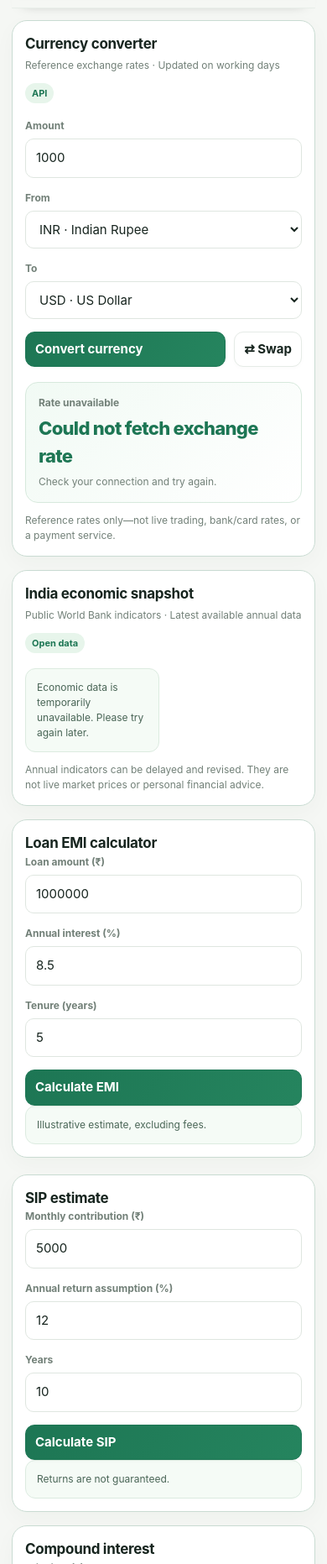
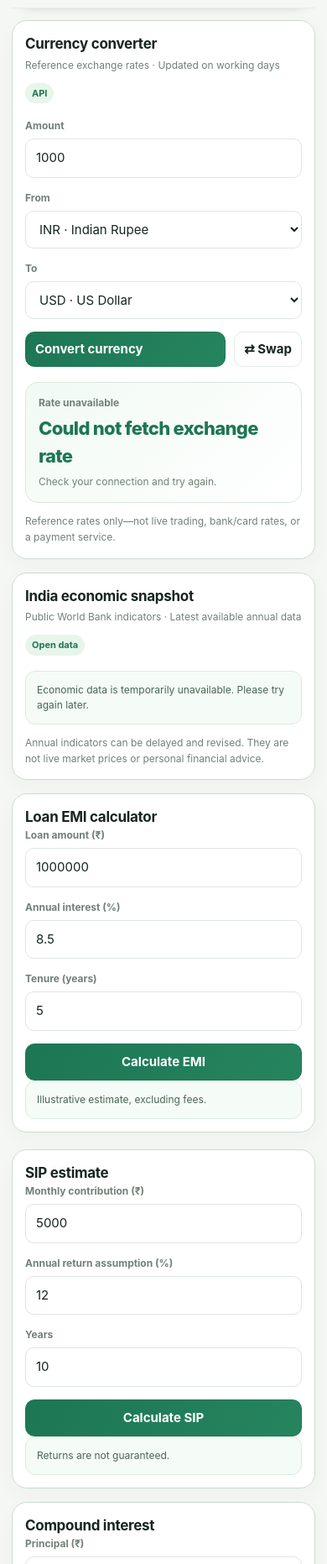
Before and after one commit to pkdiv6548/Finance, a website: page calculators.html in a window 390 px wide. Shown: the part 137-2000 px from the top of the page at 84% size. Drawn offline with Linux system fonts and the light colour scheme; no server answers.

Commit message:
Fix profile and calculator page layout issues
Improve profile action links, modal sizing, and responsive calculator layouts.

```diff
--- a/calculators.html
+++ b/calculators.html
@@ -1,2 +1,2 @@
 <!doctype html>
-<html lang="en"><head><meta charset="utf-8"><meta name="viewport" content="width=device-width,initial-scale=1"><meta name="theme-color" content="#f5f7f4"><meta name="description" content="Personal finance workspace for tracking and planning money."><title>Finance calculators · Finance</title><link rel="stylesheet" href="css/styles.css?v=20261026-open-currency-api1"></head><body data-page="calculators"><div id="app"></div><script src="js/app.js?v=20261026-open-currency-api1"></script></body></html>
+<html lang="en"><head><meta charset="utf-8"><meta name="viewport" content="width=device-width,initial-scale=1"><meta name="theme-color" content="#f5f7f4"><meta name="description" content="Personal finance workspace for tracking and planning money."><title>Finance calculators · Finance</title><link rel="stylesheet" href="css/styles.css?v=20261026-calculator-layout1"></head><body data-page="calculators"><div id="app"></div><script src="js/app.js?v=20261026-open-currency-api1"></script></body></html>
--- a/css/styles.css
+++ b/css/styles.css
@@ -1110,3 +1110,30 @@ button.profile-avatar{
 .currency-disclaimer{margin:12px 0 0}
 :root[data-theme="dark"] .currency-result{background:#192c20;border-color:#315541}
 @media(max-width:520px){.currency-submit{flex-wrap:wrap}.currency-result{padding:15px}}
+
+
+/* Profile and calculator layout fixes (2026-10-26) */
+.toolbar a.btn{text-decoration:none;justify-content:center;min-height:44px}
+.toolbar a.btn:focus-visible{text-decoration:none}
+.profile-modal-backdrop{z-index:100}
+.profile-modal{max-width:min(480px,calc(100vw - 28px));max-height:calc(100dvh - 32px);overflow:auto}
+.economic-panel .stat-grid{grid-template-columns:repeat(3,minmax(0,1fr));align-items:stretch}
+.economic-panel .stat-card{min-width:0;overflow-wrap:anywhere}
+.economic-panel .stat-value{font-size:clamp(18px,1.7vw,25px);overflow-wrap:anywhere}
+.main>.content>.split{grid-template-columns:minmax(0,1.15fr) minmax(280px,.85fr);align-items:stretch}
+.main>.content>.split>.panel{min-width:0;display:flex;flex-direction:column}
+.main>.content>.split>.panel form{flex:1;align-content:start}
+.main>.content>.split>.panel .notice{margin-top:auto}
+#emiForm .field.full,#sipForm .field.full{grid-column:1/-1}
+#emiForm button,#sipForm button,#ciForm button{width:100%;min-height:44px;justify-content:center}
+#ciForm .field.full{grid-column:1/-1}
+.currency-disclaimer{line-height:1.6;max-width:78ch}
+@media(max-width:1100px){
+ .economic-panel .stat-grid{grid-template-columns:repeat(2,minmax(0,1fr))}
+ .main>.content>.split{grid-template-columns:repeat(2,minmax(0,1fr))}
+}
+@media(max-width:760px){
+ .economic-panel .stat-grid{grid-template-columns:1fr}
+ .main>.content>.split{grid-template-columns:minmax(0,1fr)}
+ .toolbar a.btn{width:100%}
+}
```
Also changed, not shown: profile.html (+1 -1 lines).
